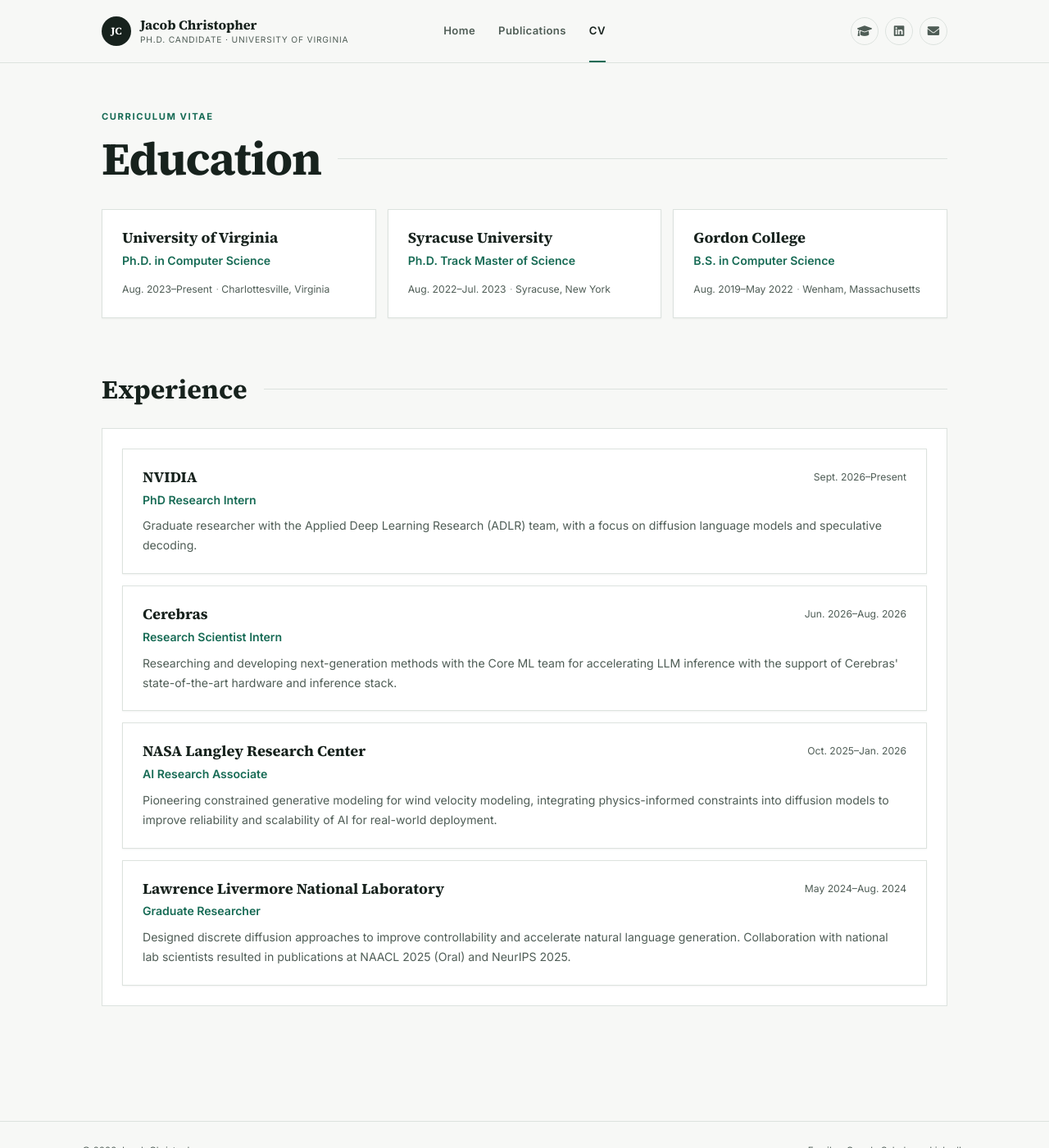
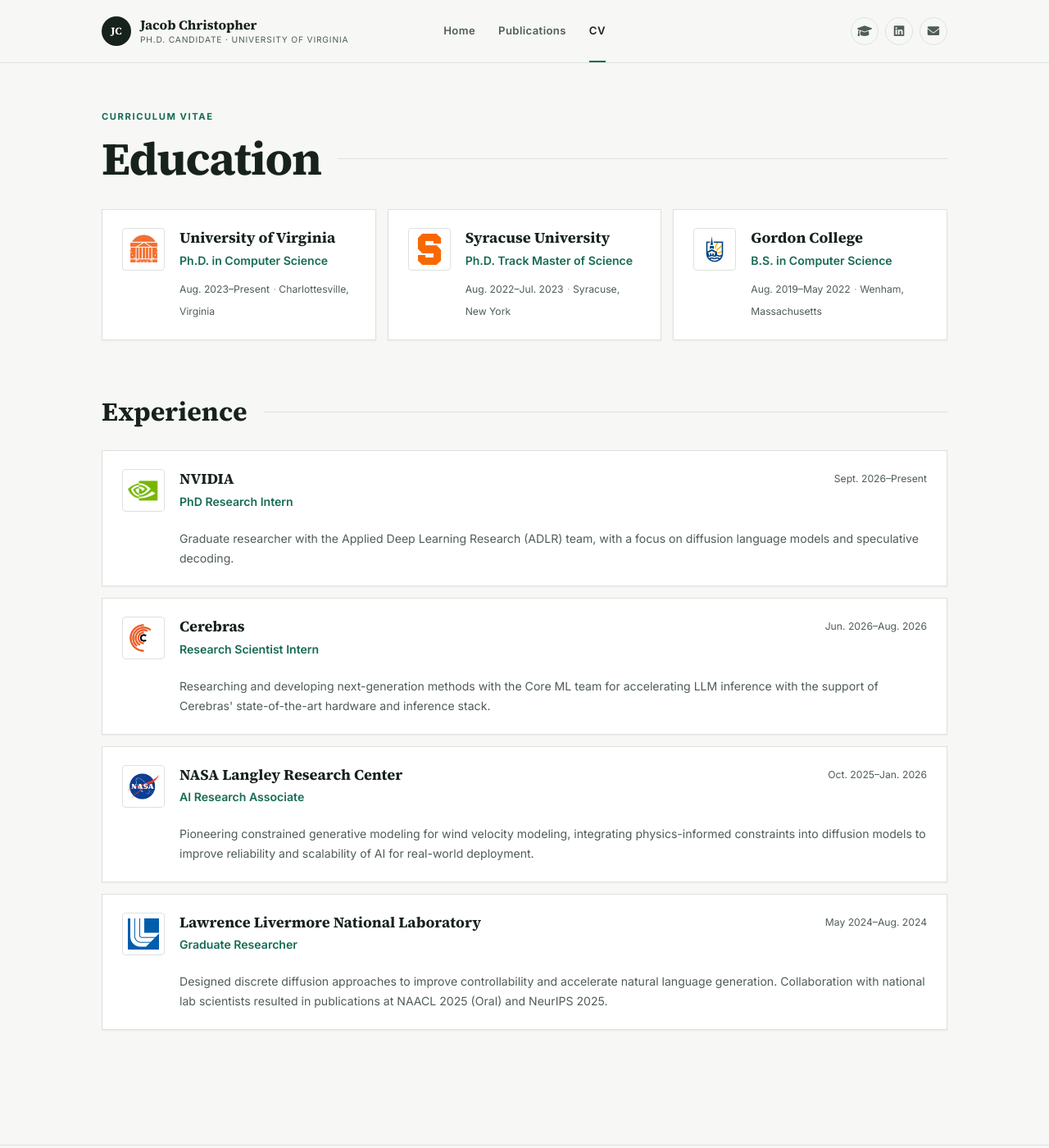
Before and after one commit to jacobchristopher/jacobchristopher.github.io, a Jekyll site: the page built from cv.md, in a window 1280 px wide and 1400 px high. Shown: the whole window at 82% size. Built offline with Jekyll 4.4.1, drawn with Linux system fonts in a browser that asks for light colours.

Commit message:
Updated CV styling

```diff
--- a/assets/css/style.css
+++ b/assets/css/style.css
@@ -309,7 +309,30 @@ a:focus-visible { border-radius: 3px; outline: 3px solid rgba(23, 107, 85, 0.25)
 /* CV */
 .cv-section { display: grid; gap: 14px; }
 .page-cv > .section:first-child .cv-section { grid-template-columns: repeat(3, minmax(0, 1fr)); }
-.cv-item { background: var(--surface); border: 1px solid var(--line); box-shadow: var(--shadow-sm); padding: 22px 24px; }
+.cv-item {
+    align-items: start;
+    background: var(--surface);
+    border: 1px solid var(--line);
+    box-shadow: var(--shadow-sm);
+    display: grid;
+    gap: 18px;
+    grid-template-columns: 52px minmax(0, 1fr);
+    padding: 22px 24px;
+}
+.cv-logo {
+    align-items: center;
+    background: #fff;
+    border: 1px solid var(--line);
+    border-radius: 4px;
+    display: flex;
+    height: 52px;
+    justify-content: center;
+    overflow: hidden;
+    padding: 6px;
+    width: 52px;
+}
+.cv-logo img { display: block; height: 100%; object-fit: contain; width: 100%; }
+.cv-entry { min-width: 0; }
 .cv-title { color: var(--ink); font-family: var(--serif); font-size: 1.13rem; line-height: 1.35; margin-bottom: 3px; }
 .cv-subtitle { color: var(--accent); font-size: 0.88rem; font-weight: 600; margin-bottom: 8px; }
 .cv-date, .cv-location { color: var(--ink-soft); display: inline; font-size: 0.76rem; }
@@ -318,7 +341,7 @@ a:focus-visible { border-radius: 3px; outline: 3px solid rgba(23, 107, 85, 0.25)
 .cv-details li { margin-bottom: 7px; }
 .cv-details li:last-child { margin-bottom: 0; }
 .cv-details strong { color: var(--ink); }
-.experience-section .cv-item {
+.experience-section .cv-entry {
     column-gap: 24px;
     display: grid;
     grid-template-columns: minmax(0, 1fr) auto;
@@ -333,10 +356,10 @@ a:focus-visible { border-radius: 3px; outline: 3px solid rgba(23, 107, 85, 0.25)
 }
 .experience-section .cv-subtitle { grid-column: 1 / -1; grid-row: 2; }
 .experience-section .cv-details { grid-column: 1 / -1; grid-row: 3; }
-.page-cv > .section:last-child .cv-section { background: var(--surface); border: 1px solid var(--line); padding: 24px; }
-.page-cv > .section:last-child .cv-details { margin-top: 0; }
-.page-cv > .section:last-child .cv-details li { border-bottom: 1px solid var(--line); padding: 0 0 14px; }
-.page-cv > .section:last-child .cv-details li:last-child { border-bottom: 0; padding-bottom: 0; }
+.page-cv > .section:not(.experience-section):last-child .cv-section { background: var(--surface); border: 1px solid var(--line); padding: 24px; }
+.page-cv > .section:not(.experience-section):last-child .cv-details { margin-top: 0; }
+.page-cv > .section:not(.experience-section):last-child .cv-details li { border-bottom: 1px solid var(--line); padding: 0 0 14px; }
+.page-cv > .section:not(.experience-section):last-child .cv-details li:last-child { border-bottom: 0; padding-bottom: 0; }
 
 /* Footer */
 .footer { border-top: 1px solid var(--line); color: var(--ink-soft); font-size: 0.72rem; padding: 26px 24px; }
@@ -374,7 +397,9 @@ a:focus-visible { border-radius: 3px; outline: 3px solid rgba(23, 107, 85, 0.25)
     .section-title { margin-bottom: 22px; }
     .section-title::after { margin-left: 14px; }
     .publication-item, .cv-item { padding: 19px 18px; }
-    .experience-section .cv-item { column-gap: 14px; }
+    .cv-item { gap: 14px; grid-template-columns: 44px minmax(0, 1fr); }
+    .cv-logo { height: 44px; padding: 5px; width: 44px; }
+    .experience-section .cv-entry { column-gap: 14px; }
     .highlights-grid { grid-template-columns: 1fr; }
     .update-item { padding-right: 4px; }
     .footer-content { align-items: flex-start; flex-direction: column; gap: 9px; }
--- a/cv.md
+++ b/cv.md
@@ -7,24 +7,33 @@ title: CV
     <h2 class="section-title">Education</h2>
     <div class="cv-section">
         <div class="cv-item">
-            <h3 class="cv-title">University of Virginia</h3>
-            <p class="cv-subtitle">Ph.D. in Computer Science</p>
-            <p class="cv-date">Aug. 2023–Present</p>
-            <p class="cv-location">Charlottesville, Virginia</p>
+            <div class="cv-logo"><img src="{{ '/assets/img/logos/uva.png' | relative_url }}" alt=""></div>
+            <div class="cv-entry">
+                <h3 class="cv-title">University of Virginia</h3>
+                <p class="cv-subtitle">Ph.D. in Computer Science</p>
+                <p class="cv-date">Aug. 2023–Present</p>
+                <p class="cv-location">Charlottesville, Virginia</p>
+            </div>
         </div>
 
         <div class="cv-item">
-            <h3 class="cv-title">Syracuse University</h3>
-            <p class="cv-subtitle">Ph.D. Track Master of Science</p>
-            <p class="cv-date">Aug. 2022–Jul. 2023</p>
-            <p class="cv-location">Syracuse, New York</p>
+            <div class="cv-logo"><img src="{{ '/assets/img/logos/syracuse.png' | relative_url }}" alt=""></div>
+            <div class="cv-entry">
+                <h3 class="cv-title">Syracuse University</h3>
+                <p class="cv-subtitle">Ph.D. Track Master of Science</p>
+                <p class="cv-date">Aug. 2022–Jul. 2023</p>
+                <p class="cv-location">Syracuse, New York</p>
+            </div>
         </div>
 
         <div class="cv-item">
-            <h3 class="cv-title">Gordon College</h3>
-            <p class="cv-subtitle">B.S. in Computer Science</p>
-            <p class="cv-date">Aug. 2019–May 2022</p>
-            <p class="cv-location">Wenham, Massachusetts</p>
+            <div class="cv-logo"><img src="{{ '/assets/img/logos/gordon.png' | relative_url }}" alt=""></div>
+            <div class="cv-entry">
+                <h3 class="cv-title">Gordon College</h3>
+                <p class="cv-subtitle">B.S. in Computer Science</p>
+                <p class="cv-date">Aug. 2019–May 2022</p>
+                <p class="cv-location">Wenham, Massachusetts</p>
+            </div>
         </div>
     </div>
 </div>
@@ -44,39 +53,51 @@ title: CV
         </div> -->
 
         <div class="cv-item">
-            <h3 class="cv-title">NVIDIA</h3>
-            <p class="cv-subtitle">PhD Research Intern</p>
-            <p class="cv-date">Sept. 2026–Present</p>
-            <ul class="cv-details">
-                <li>Graduate researcher with the Applied Deep Learning Research (ADLR) team, with a focus on diffusion language models and speculative decoding.</li>
-            </ul>
+            <div class="cv-logo"><img src="{{ '/assets/img/logos/nvidia.png' | relative_url }}" alt=""></div>
+            <div class="cv-entry">
+                <h3 class="cv-title">NVIDIA</h3>
+                <p class="cv-subtitle">PhD Research Intern</p>
+                <p class="cv-date">Sept. 2026–Present</p>
+                <ul class="cv-details">
+                    <li>Graduate researcher with the Applied Deep Learning Research (ADLR) team, with a focus on diffusion language models and speculative decoding.</li>
+                </ul>
+            </div>
         </div>
 
         <div class="cv-item">
-            <h3 class="cv-title">Cerebras</h3>
-            <p class="cv-subtitle">Research Scientist Intern</p>
-            <p class="cv-date">Jun. 2026–Aug. 2026</p>
-            <ul class="cv-details">
-                <li>Researching and developing next-generation methods with the Core ML team for accelerating LLM inference with the support of Cerebras' state-of-the-art hardware and inference stack.</li>
-            </ul>
+            <div class="cv-logo"><img src="{{ '/assets/img/logos/cerebras.png' | relative_url }}" alt=""></div>
+            <div class="cv-entry">
+                <h3 class="cv-title">Cerebras</h3>
+                <p class="cv-subtitle">Research Scientist Intern</p>
+                <p class="cv-date">Jun. 2026–Aug. 2026</p>
+                <ul class="cv-details">
+                    <li>Researching and developing next-generation methods with the Core ML team for accelerating LLM inference with the support of Cerebras' state-of-the-art hardware and inference stack.</li>
+                </ul>
+            </div>
         </div>
 
         <div class="cv-item">
-            <h3 class="cv-title">NASA Langley Research Center</h3>
-            <p class="cv-subtitle">AI Research Associate</p>
-            <p class="cv-date">Oct. 2025–Jan. 2026</p>
-            <ul class="cv-details">
-                <li>Pioneering constrained generative modeling for wind velocity modeling, integrating physics-informed constraints into diffusion models to improve reliability and scalability of AI for real-world deployment.</li>
-            </ul>
+            <div class="cv-logo"><img src="{{ '/assets/img/logos/nasa.png' | relative_url }}" alt=""></div>
+            <div class="cv-entry">
+                <h3 class="cv-title">NASA Langley Research Center</h3>
+                <p class="cv-subtitle">AI Research Associate</p>
+                <p class="cv-date">Oct. 2025–Jan. 2026</p>
+                <ul class="cv-details">
+                    <li>Pioneering constrained generative modeling for wind velocity modeling, integrating physics-informed constraints into diffusion models to improve reliability and scalability of AI for real-world deployment.</li>
+                </ul>
+            </div>
         </div>
 
         <div class="cv-item">
-            <h3 class="cv-title">Lawrence Livermore National Laboratory</h3>
-            <p class="cv-subtitle">Graduate Researcher</p>
-            <p class="cv-date">May 2024–Aug. 2024</p>
-            <ul class="cv-details">
-                <li>Designed discrete diffusion approaches to improve controllability and accelerate natural language generation. Collaboration with national lab scientists resulted in publications at NAACL 2025 (Oral) and NeurIPS 2025.</li>
-            </ul>
+            <div class="cv-logo"><img src="{{ '/assets/img/logos/llnl.jpg' | relative_url }}" alt=""></div>
+            <div class="cv-entry">
+                <h3 class="cv-title">Lawrence Livermore National Laboratory</h3>
+                <p class="cv-subtitle">Graduate Researcher</p>
+                <p class="cv-date">May 2024–Aug. 2024</p>
+                <ul class="cv-details">
+                    <li>Designed discrete diffusion approaches to improve controllability and accelerate natural language generation. Collaboration with national lab scientists resulted in publications at NAACL 2025 (Oral) and NeurIPS 2025.</li>
+                </ul>
+            </div>
         </div>
 
         <!-- <div class="cv-item">
@@ -109,6 +130,7 @@ title: CV
             </ul>
         </div>
     </div> -->
+    </div>
 </div>
 
 <!-- <div class="section">
```
Also changed, not shown: index.md (+1 -1 lines), assets/img/logos/cerebras.png (added), assets/img/logos/gordon.png (added), assets/img/logos/llnl.jpg (added), assets/img/logos/nasa.png (added), assets/img/logos/nvidia.png (added), assets/img/logos/syracuse.png (added), assets/img/logos/uva.png (added).
